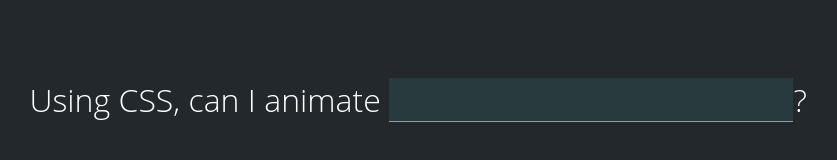
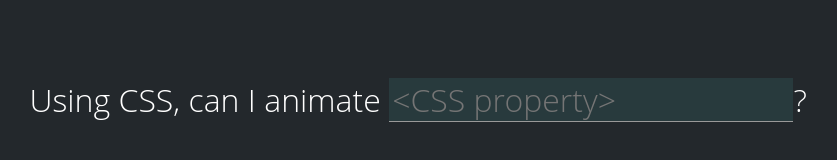
Before and after one commit to ecssplain/canianimate, a plain HTML site: page proto/index.html in a window 1280 px wide. Shown: the whole page, without its empty margins (16-853 px from the left). Drawn offline with Linux system fonts and the light colour scheme.

Commit message:
Placeholder

```diff
--- a/proto/index.html
+++ b/proto/index.html
@@ -12,7 +12,9 @@
          data-ad-client="ca-pub-7118236262429348"
          data-ad-slot="4611024980"></ins>
     <form action="#" id="search-form" class="big-text">
-        <p><label for="search-property">Using CSS, can I animate <input type="text" id="search-property" autofocus>?</label></p>
+        <p><label for="search-property">
+            Using CSS, can I animate <input type="text" id="search-property" autofocus placeholder="<CSS property>">?
+        </label></p>
     </form>
 
     <div id="results"></div>
```
